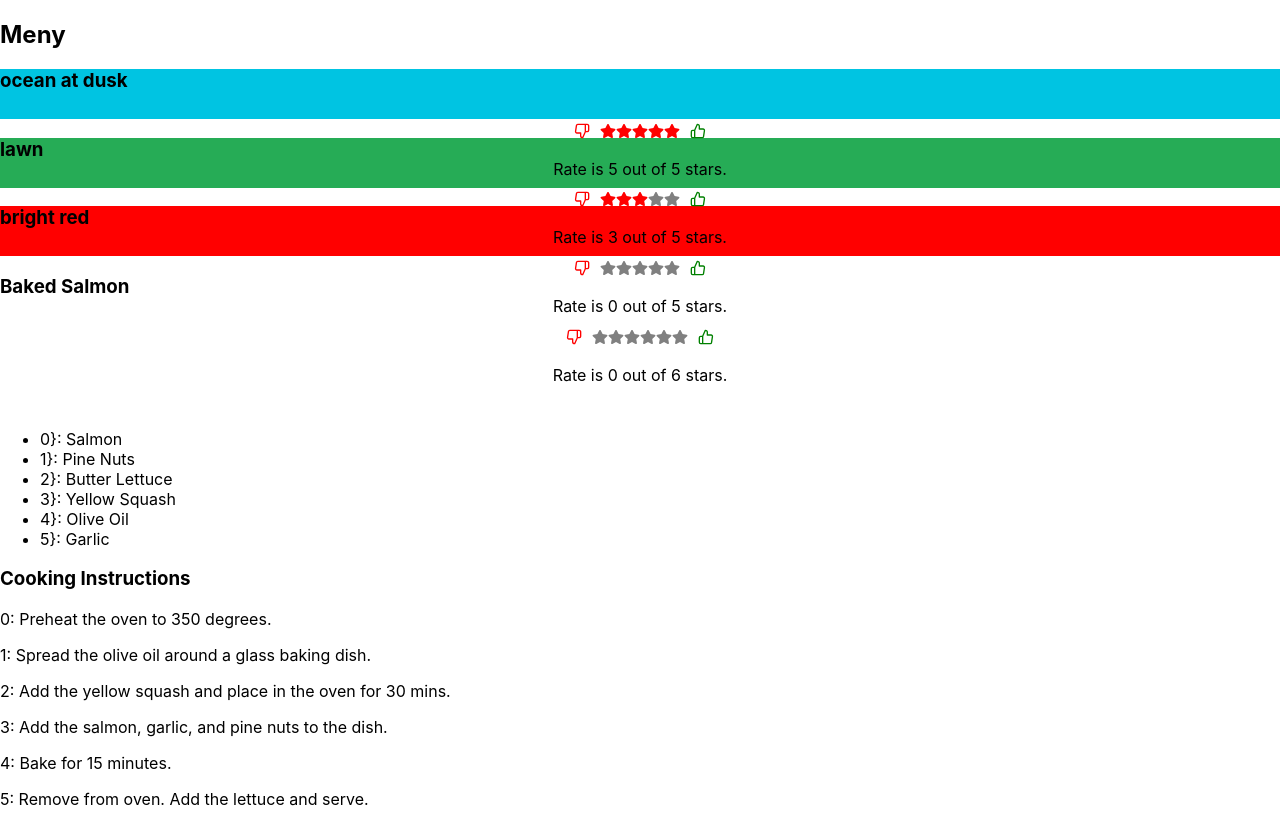
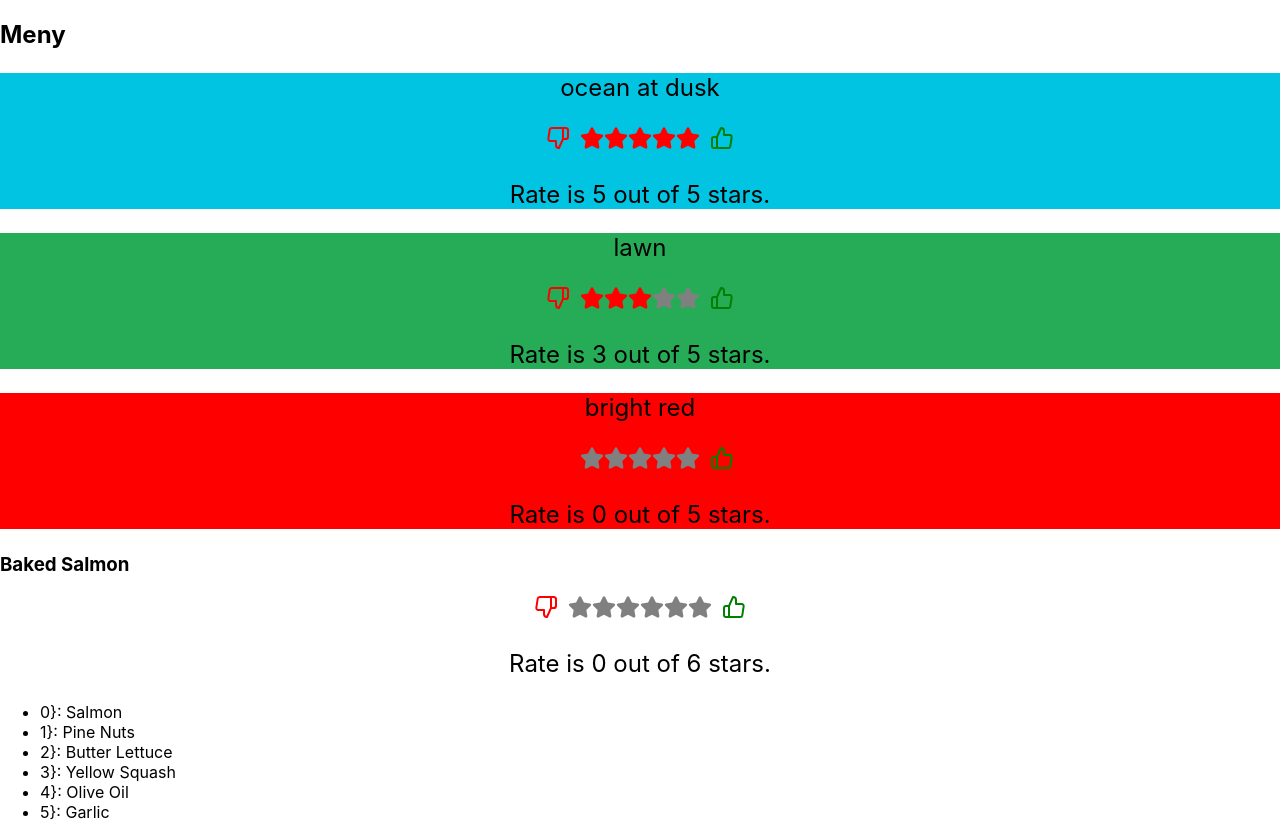
Before and after one commit to erosness/erikapp, a React (Create React App) app: page / in a window 1280 px wide. Shown: the top 821 px of the page. Built offline with nearby package versions, Linux system fonts and the light colour scheme.

Commit message:
Fixed some stye-issues.

```diff
--- a/src/Color.js
+++ b/src/Color.js
@@ -5,8 +5,8 @@ import {Rate} from './Rate'
 function Color({title, color, rating}) {
   return(
     <section>
-      <div style={{ height: 50, backgroundColor: color, fill: color}}>
-        <h1>{title}</h1>
+      <div className="ratearea" style={{backgroundColor: color}}>
+        <p>{title}</p>
         <Rate totalStars={5} rate={rating}/>
       </div>
     </section>
--- a/src/Menu.js
+++ b/src/Menu.js
@@ -11,8 +11,8 @@ function Menu({title, recipes}) {
       <header>
         <h1>{title}</h1>
       </header>
-      <div className="recipes">
-        <ColorList colors={colors} />
+      <div>
+        <ColorList className="ratearea" colors={colors} />
         {recipes.map((recipe, i) => (
           <Recipe key={i} {...recipe} />
         ))}
--- a/src/Rate.css
+++ b/src/Rate.css
@@ -1,3 +1,7 @@
-.ratearea {padding: 12px; text-align: center;}
+.ratearea {
+  text-align: center;
+  font-size: x-large;
+}
+
 .rateless {color: red; padding-right: 10px; padding-left: 10px;}
 .ratemore {color: green; padding-right: 10px; padding-left: 10px;}
```
